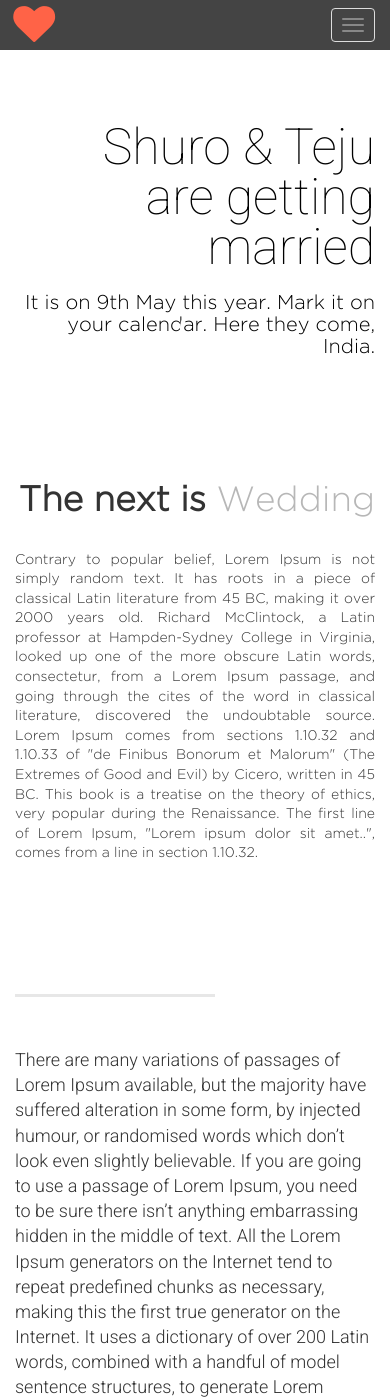
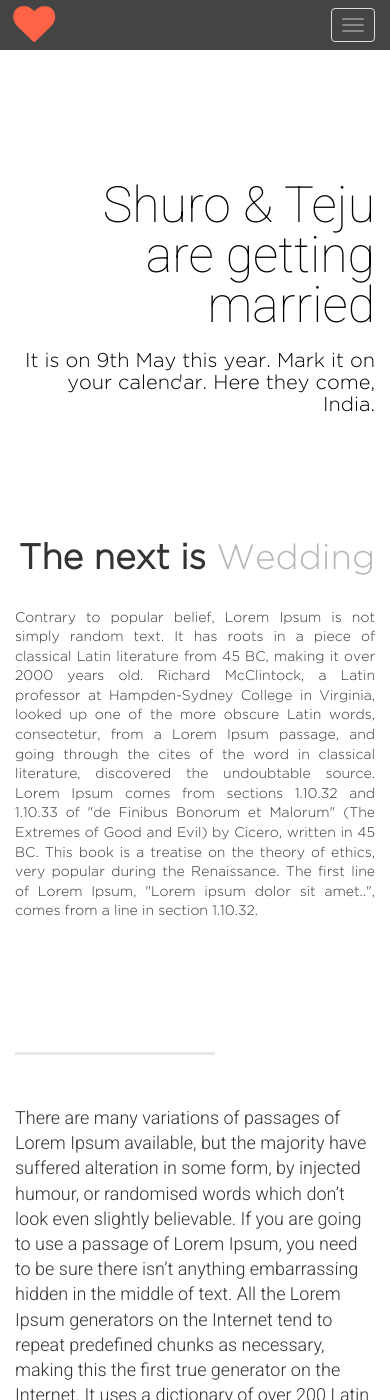
Before and after one commit to tjchhajed/kitchentales.de, a Jekyll site: the page built from index.html, in a window 390 px wide and 1400 px high. Built offline with Jekyll 4.4.1, drawn with Linux system fonts in a browser that asks for light colours; some web fonts are replaced.

Commit message:
delta commit

```diff
--- a/css/landing-page.css
+++ b/css/landing-page.css
@@ -385,7 +385,7 @@ scroll::after {
 }
 @media(max-width: 768px) {
     .animated.animation-css-media-query-h1  {
-        margin-top: 50px;
+        margin-top: 30%;
         font-size: 50px;
     }
 }
```
Also changed, not shown: 1 other file.
